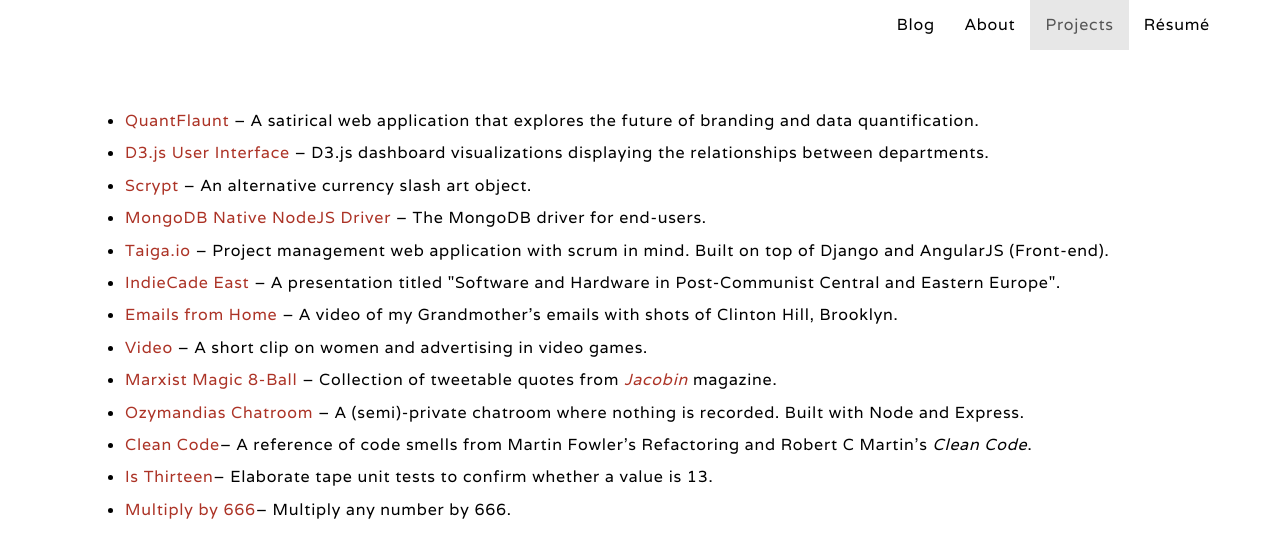
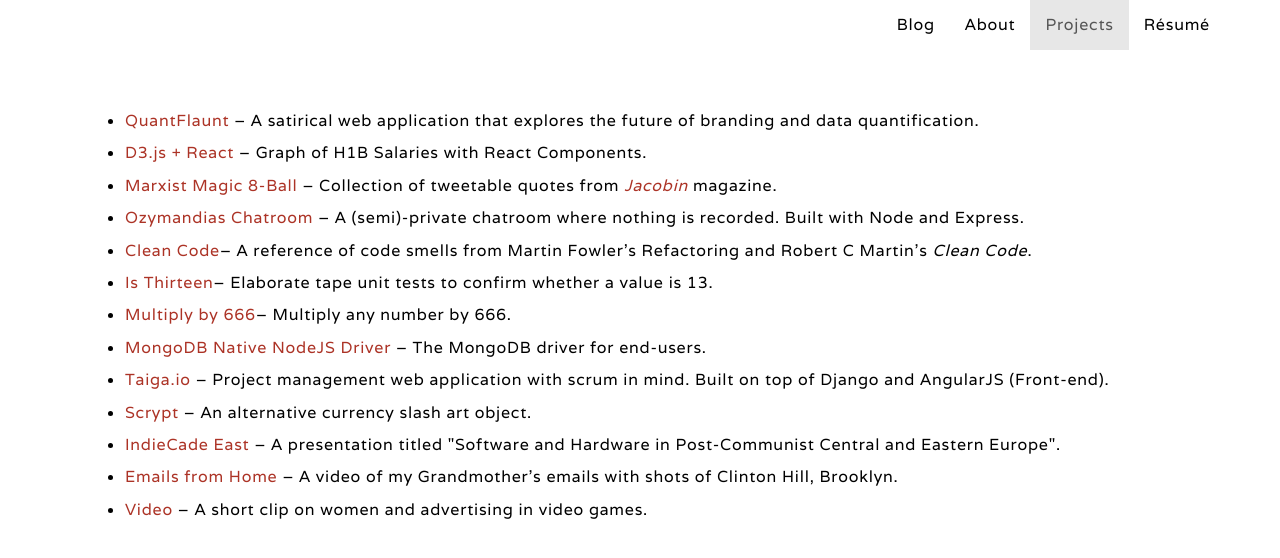
Before and after one commit to janaipakos/janaipakos.github.io, a Jekyll site: the page built from projects.md, in a window 1280 px wide. Shown: the top 558 px of the page. Built offline with Jekyll 4.4.1, drawn with Linux system fonts in a browser that asks for light colours; nearby versions of some CDN libraries.

Commit message:
Add project

```diff
--- a/projects.md
+++ b/projects.md
@@ -4,25 +4,24 @@ active: projects
 ---
 <div class="page-section short" id="about" name="about">
     <div class="container">
-
         <div class="row">
             <div class="col-md-12 col-lg-12">
                <ul>
                 <li class="projects"><a class="link" href='/quantflaunt'>QuantFlaunt</a> – A satirical web application that explores the future of branding and data quantification.</li>
-                <li class="projects"><a class="link" href='#'>D3.js User Interface</a> – D3.js dashboard visualizations displaying the relationships between departments.</li>
-                <li class="projects"><a class="link" href='http://csalateral.org/issue3/ecologies/boluk'>Scrypt</a> – An alternative currency slash art object.</li>
-                <li class="projects"><a class="link" href="https://github.com/mongodb/node-mongodb-native" alt="MongoDB">MongoDB Native NodeJS Driver</a> – The MongoDB driver for end-users.</li>
-                <li class="projects"><a class="link" href="http://taiga.io" alt="Taiga">Taiga.io</a> – Project management web application with scrum in mind. Built on top of Django and AngularJS (Front-end).</li>
-                <li class="projects"><a class="link"  href='http://sched.co/2AhK'>IndieCade East</a> – A presentation titled "Software and Hardware in Post-Communist Central and Eastern Europe".</li>
-                <li class="projects"><a class="link"  title="Letters YouTube" href='https://www.youtube.com/watch?v=AOa1aX8Ehek'>Emails from Home</a> – A video of my Grandmother's emails with shots of Clinton Hill, Brooklyn.</li>
-                <li class="projects"><a class="link"  href="https://www.youtube.com/watch?v=u0J6l82ipT0" title="Fiction YouTube" >Video</a> – A short clip on women and advertising in video games.</li>
+                <li class="projects"><a class="link" href='https://github.com/janaipakos/h1b-software-salaries'>D3.js + React</a> – Graph of H1B Salaries with React Components.</li>
                 <li class="projects"><a class="link" href='https://github.com/janaipakos/Marx-Magic-8-Bball'>Marxist Magic 8-Ball</a> – Collection of tweetable quotes from <a href="https:jacobinmag.com" class="link"><em>Jacobin</em></a> magazine.</li>
                 <li class="projects"><a class="link"  href='https://github.com/janaipakos/Ozymandias-Chatroom'>Ozymandias Chatroom</a> – A (semi)-private chatroom where nothing is recorded. Built with Node and Express.</li>
                 <li class="projects"><a class="link"  href='https://github.com/janaipakos/Clean-Code-Smells-and-Heuristics'>Clean Code</a>– A reference of code smells from Martin Fowler's Refactoring and Robert C Martin's <em>Clean Code</em>.</li>
                 <li class="projects"><a class="link"  href='https://github.com/janaipakos/is-thirteen'>Is Thirteen</a>– Elaborate tape unit tests to confirm whether a value is 13.</li>
                 <li class="projects"><a class="link" href='https://github.com/janaipakos/multiply-by-666'>Multiply by 666</a>– Multiply any number by 666.</li>
-
-
-
+                <li class="projects"><a class="link" href="https://github.com/mongodb/node-mongodb-native" alt="MongoDB">MongoDB Native NodeJS Driver</a> – The MongoDB driver for end-users.</li>
+                <li class="projects"><a class="link" href="http://taiga.io" alt="Taiga">Taiga.io</a> – Project management web application with scrum in mind. Built on top of Django and AngularJS (Front-end).</li>
+                <li class="projects"><a class="link" href='http://csalateral.org/issue3/ecologies/boluk'>Scrypt</a> – An alternative currency slash art object.</li>
+                <li class="projects"><a class="link"  href='http://sched.co/2AhK'>IndieCade East</a> – A presentation titled "Software and Hardware in Post-Communist Central and Eastern Europe".</li>
+                <li class="projects"><a class="link"  title="Letters YouTube" href='https://www.youtube.com/watch?v=AOa1aX8Ehek'>Emails from Home</a> – A video of my Grandmother's emails with shots of Clinton Hill, Brooklyn.</li>
+                <li class="projects"><a class="link"  href="https://www.youtube.com/watch?v=u0J6l82ipT0" title="Fiction YouTube" >Video</a> – A short clip on women and advertising in video games.</li>
                </ul>
             </div>
+        </div>
+    </div>
+</div>
```
